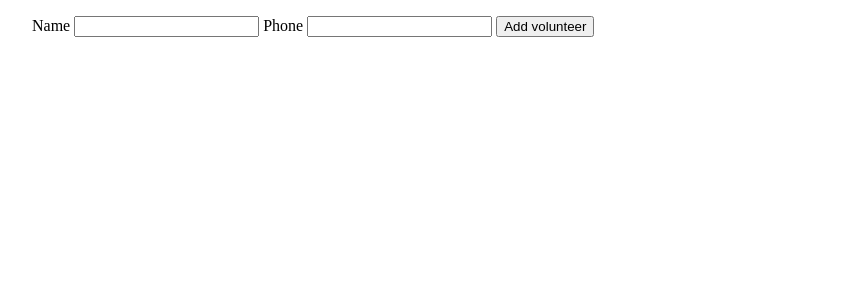
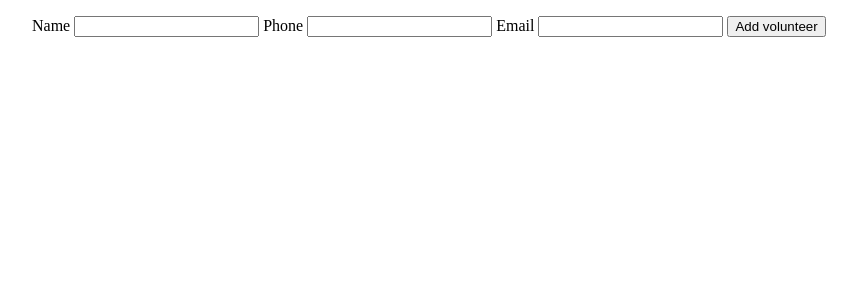
Before and after one commit to DSC-LSU/Volunteers-Project-Old, a Flask app: page /volunteers in a window 1280 px wide. Shown: the top 300 px of the page, without its empty margins (16-873 px from the left). Run offline with Flask 2, Linux system fonts and the light colour scheme; data that the repository does not hold is empty.

Commit message:
Added email field

```diff
--- a/app.py
+++ b/app.py
@@ -31,12 +31,12 @@ def post_volunteer():
     if request.data == b'':
         abort(400)
     body = request.get_json()
-    if 'name' not in body or 'phone' not in body:
+    if 'name' not in body or 'phone' not in body or 'email' not in body:
         abort(400)
 
     try:
         phone = get_phone_save_format(body['phone'])
-        volunteer = Volunteer(name=body['name'], phone=phone)
+        volunteer = Volunteer(name=body['name'], phone=phone, email=body['email'])
         volunteer.insert()
         db.session.commit()
         return jsonify({
--- a/templates/volunteers.html
+++ b/templates/volunteers.html
@@ -33,6 +33,8 @@
         <input id="name" type="text" name="name">
         <label for="phone">Phone</label>
         <input id="phone" type="tel" name="phone">
+        <label for="email">Email</label>
+        <input id="email" type="email" name="email">
         <button type="submit">Add volunteer</button>
     </form>
 
@@ -42,6 +44,7 @@
             <b>Id: {{ volunteer.id }}</b>
             <h2>{{ volunteer.name }}</h2>
             <b>{{ volunteer.phone }}</b>
+            <b>{{ volunteer.email }}</b>
             <button data-id="{{ volunteer.id }}">&cross;</button>
         </div>
     </li>
@@ -54,6 +57,7 @@
             <b class="id"></b>
             <h2 class="name"></h2>
             <b class="phone"></b>
+            <b class="email"></b>
             <button>&cross;</button>
         </div>
     </li>
@@ -65,11 +69,13 @@
         e.preventDefault();
         let name = document.getElementById('name').value;
         let phone = document.getElementById('phone').value;
+        let email = document.getElementById('email').value;
         fetch('/volunteers', {
             method: 'POST',
             body: JSON.stringify({
                 'name': name,
-                'phone': phone
+                'phone': phone,
+                'email': email
             }),
             headers: {
                 'Content-Type': 'application/json'
@@ -79,7 +85,7 @@
         }).then(function (jsonResponse) {
             console.log(jsonResponse);
             if (jsonResponse['success']) {
-                template = populateTemplate(jsonResponse['volunteer']['id'], name, phone);
+                template = populateTemplate(jsonResponse['volunteer']['id'], name, phone, email);
                 ul = document.querySelector('ul');
                 ul.appendChild(template);
             } else {
@@ -91,7 +97,7 @@
         })
     }
 
-    function populateTemplate(id, name, phone) {
+    function populateTemplate(id, name, phone, email) {
         template = document.querySelector('template');
         template = template.content.cloneNode(true);
         idNode = template.querySelector('.id');
@@ -100,6 +106,8 @@
         nameNode.innerHTML = name;
         phoneNode = template.querySelector('.phone');
         phoneNode.innerHTML = phone;
+        emailNode = template.querySelector('.email');
+        emailNode.innerHTML = email;
         deleteButton = template.querySelector('button');
         deleteButton.setAttribute('data-id', id);
         addDeleteButtonClickListener(deleteButton);
```
Also changed, not shown: database/models.py (+5 -2 lines), migrations/versions/06a73db65291_.py (added, +29 -0 lines), 1 other file.
